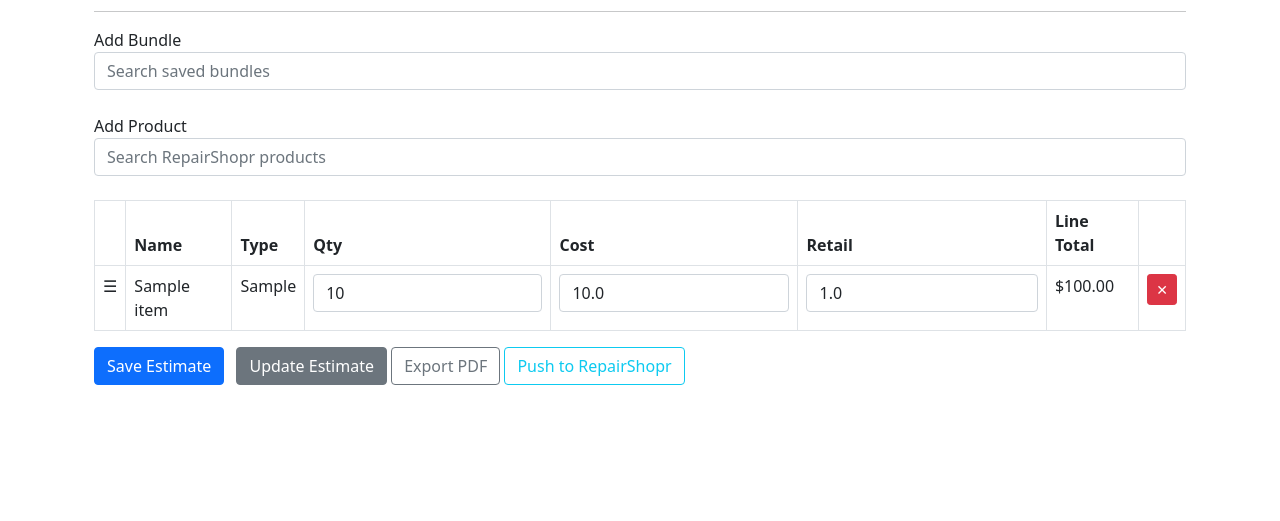
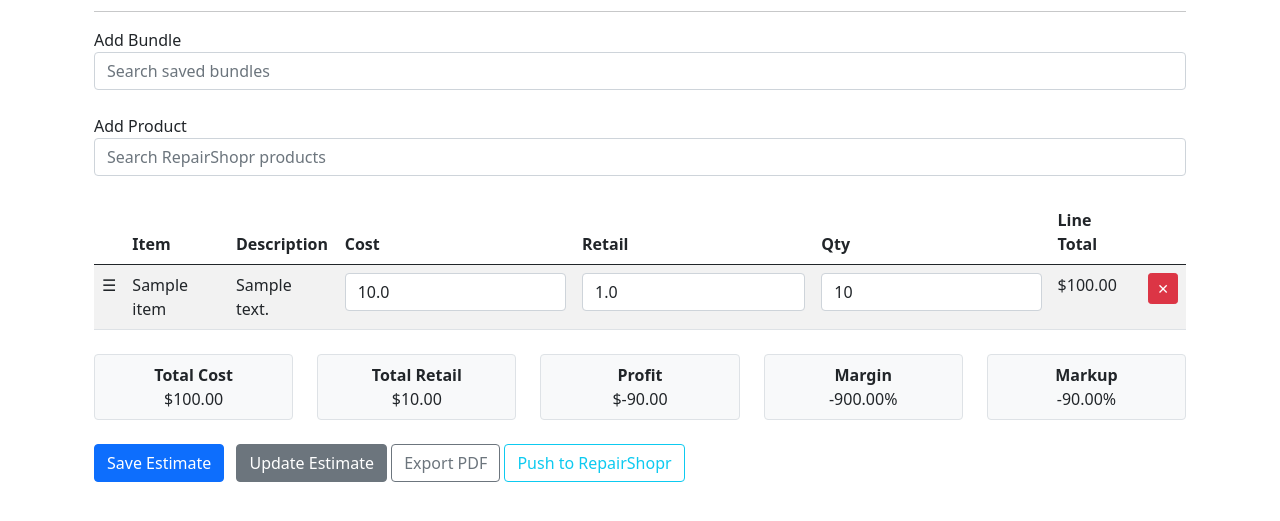
Before and after one commit to razenoth/bundles, a Flask app: page /estimates/1/edit in a window 1280 px wide. Shown: the part 149-670 px from the top of the page. Run offline with Flask 3, Linux system fonts and the light colour scheme; tables that the repository leaves empty hold one stand-in row (values such as "Sample post").

Commit message:
Revamp estimate item UI and totals

```diff
--- a/app/estimates/routes.py
+++ b/app/estimates/routes.py
@@ -48,7 +48,15 @@ def edit_estimate(estimate_id):
         return jsonify(success=True)
 
     top_items = EstimateItem.query.filter_by(estimate_id=est.id, parent_id=None).all()
-    return render_template('estimates/form.html', estimate=est, items=top_items)
+    total_cost   = sum(it.unit_price * it.quantity for it in top_items)
+    total_retail = sum(it.retail * it.quantity for it in top_items)
+    return render_template(
+        'estimates/form.html',
+        estimate=est,
+        items=top_items,
+        total_cost=total_cost,
+        total_retail=total_retail,
+    )
 
 
 @bp.route('/search-customer')
@@ -141,19 +149,21 @@ def add_estimate_item(estimate_id):
 
         return jsonify(
             parent={
-                'id'        : parent.id,
-                'name'      : parent.name,
-                'quantity'  : parent.quantity,
-                'unit_price': parent.unit_price,
-                'retail'    : parent.retail,
+                'id'         : parent.id,
+                'name'       : parent.name,
+                'description': parent.description,
+                'quantity'   : parent.quantity,
+                'unit_price' : parent.unit_price,
+                'retail'     : parent.retail,
             },
             items=[{
-                'id'        : i.id,
-                'name'      : i.name,
-                'quantity'  : i.quantity,
-                'unit_price': i.unit_price,
-                'retail'    : i.retail,
-                'parent_id' : i.parent_id
+                'id'         : i.id,
+                'name'       : i.name,
+                'description': i.description,
+                'quantity'   : i.quantity,
+                'unit_price' : i.unit_price,
+                'retail'     : i.retail,
+                'parent_id'  : i.parent_id
             } for i in items]
         )
 
--- a/app/templates/estimates/form.html
+++ b/app/templates/estimates/form.html
@@ -40,15 +40,15 @@
   </div>
 
   <!-- Line items with drag-and-drop -->
-  <table class="table table-bordered mt-3" id="items-table">
+  <table class="table table-striped mt-3" id="items-table">
     <thead>
       <tr>
         <th></th>
-        <th>Name</th>
-        <th>Type</th>
-        <th>Qty</th>
+        <th>Item</th>
+        <th>Description</th>
         <th>Cost</th>
         <th>Retail</th>
+        <th>Qty</th>
         <th>Line Total</th>
         <th></th>
       </tr>
@@ -56,13 +56,13 @@
     <tbody id="items-body">
       {% if items %}
         {% for it in items %}
-        <tr data-item-id="{{ it.id }}" class="draggable">
-          <td class="drag-handle">☰</td>
+        <tr data-item-id="{{ it.id }}" class="draggable{% if it.quantity == 0 %} table-danger{% endif %}" draggable="true">
+          <td>☰</td>
           <td>{{ it.name }}</td>
-          <td>{{ it.type }}</td>
-          <td><input type="number" class="form-control qty" value="{{ it.quantity }}"></td>
+          <td>{{ it.description or '' }}</td>
           <td><input type="number" class="form-control unit-price" step="0.01" value="{{ it.unit_price }}"></td>
           <td><input type="number" class="form-control retail" step="0.01" value="{{ it.retail }}"></td>
+          <td><input type="number" class="form-control qty" value="{{ it.quantity }}"></td>
           <td class="line-total">${{ '%.2f'|format(it.quantity * it.unit_price) }}</td>
           <td>
             {% if it.type=='bundle' %}
@@ -73,13 +73,13 @@
         </tr>
         {% if it.type=='bundle' %}
         {% for sub in it.children %}
-        <tr data-parent-id="{{ it.id }}" class="bundle-item draggable">
-          <td class="drag-handle">☰</td>
-          <td class="pl-4">{{ sub.name }}</td>
-          <td>item</td>
-          <td><input type="number" class="form-control qty" value="{{ sub.quantity }}"></td>
+        <tr data-parent-id="{{ it.id }}" class="bundle-item draggable{% if sub.quantity == 0 %} table-danger{% endif %}" draggable="true">
+          <td>☰</td>
+          <td class="ps-4">{{ sub.name }}</td>
+          <td>{{ sub.description or '' }}</td>
           <td><input type="number" class="form-control unit-price" step="0.01" value="{{ sub.unit_price }}"></td>
           <td><input type="number" class="form-control retail" step="0.01" value="{{ sub.retail }}"></td>
+          <td><input type="number" class="form-control qty" value="{{ sub.quantity }}"></td>
           <td class="line-total">${{ '%.2f'|format(sub.quantity * sub.unit_price) }}</td>
           <td><button class="btn btn-sm btn-danger remove-item">✕</button></td>
         </tr>
@@ -88,10 +88,52 @@
         {% endfor %}
       {% endif %}
     </tbody>
-    <tfoot>
-      <!-- totals rows unchanged -->
-    </tfoot>
   </table>
+
+  <div class="row mt-4" id="estimate-summary">
+    <div class="col-md mb-2">
+      <div class="border rounded p-2 text-center bg-light">
+        <div class="fw-bold">Total Cost</div>
+        <div>$<span id="total-cost">{{ '%.2f'|format(total_cost or 0) }}</span></div>
+      </div>
+    </div>
+    <div class="col-md mb-2">
+      <div class="border rounded p-2 text-center bg-light">
+        <div class="fw-bold">Total Retail</div>
+        <div>$<span id="total-retail">{{ '%.2f'|format(total_retail or 0) }}</span></div>
+      </div>
+    </div>
+    <div class="col-md mb-2">
+      <div class="border rounded p-2 text-center bg-light">
+        <div class="fw-bold">Profit</div>
+        <div>$<span id="total-profit">{{ '%.2f'|format((total_retail or 0) - (total_cost or 0)) }}</span></div>
+      </div>
+    </div>
+    <div class="col-md mb-2">
+      <div class="border rounded p-2 text-center bg-light">
+        <div class="fw-bold">Margin</div>
+        <div><span id="margin-percent">
+          {% if total_retail %}
+            {{ '%.2f'|format(((total_retail - total_cost) / total_retail) * 100) }}%
+          {% else %}
+            0.00%
+          {% endif %}
+        </span></div>
+      </div>
+    </div>
+    <div class="col-md mb-2">
+      <div class="border rounded p-2 text-center bg-light">
+        <div class="fw-bold">Markup</div>
+        <div><span id="markup-percent">
+          {% if total_cost %}
+            {{ '%.2f'|format(((total_retail - total_cost) / total_cost) * 100) }}%
+          {% else %}
+            0.00%
+          {% endif %}
+        </span></div>
+      </div>
+    </div>
+  </div>
 
   <!-- Save/Export/Push buttons unchanged -->
   <div class="mt-3">
--- a/static/js/estimates.js
+++ b/static/js/estimates.js
@@ -199,6 +199,7 @@ bsSug.addEventListener('click', async e => {
     await addItem(data);
     psSug.innerHTML = '';
     psIn.value     = '';
+    if (psAbort) psAbort.abort();
   });
 
   // --- Add line item via AJAX ---
@@ -217,17 +218,14 @@ bsSug.addEventListener('click', async e => {
       const parentData = { ...payload.parent, type: 'bundle' };
       const parentRow  = buildRow(parentData);
       body.appendChild(parentRow);
-      attachDragHandlers(parentRow);
       payload.items.forEach(it => {
         const childData = { ...it, type: 'item' };
         const childRow  = buildRow(childData, parentData.id);
         body.appendChild(childRow);
-        attachDragHandlers(childRow);
       });
     } else {
       const row = buildRow({ ...data, id: payload.item_id, type: data.type });
       body.appendChild(row);
-      attachDragHandlers(row);
     }
     recalc();
   }
@@ -253,11 +251,11 @@ bsSug.addEventListener('click', async e => {
     nameTd.textContent = data.name;
     tr.appendChild(nameTd);
 
-    const typeTd = document.createElement('td');
-    typeTd.textContent = data.type;
-    tr.appendChild(typeTd);
+    const descTd = document.createElement('td');
+    descTd.textContent = data.description || '';
+    tr.appendChild(descTd);
 
-    for (let field of ['quantity', 'unit_price', 'retail']) {
+    for (let field of ['unit_price', 'retail', 'quantity']) {
       const td  = document.createElement('td');
       const inp = document.createElement('input');
       inp.type      = 'number';
@@ -286,6 +284,7 @@ bsSug.addEventListener('click', async e => {
     actTd.appendChild(remBtn);
     tr.appendChild(actTd);
 
+    tr.classList.toggle('table-danger', (+data.quantity || 0) === 0);
     return tr;
   }
 
@@ -299,13 +298,19 @@ bsSug.addEventListener('click', async e => {
       const r = +row.querySelector('.retail').value || 0;
       const lt = q * c;
       row.querySelector('.line-total').textContent = `$${lt.toFixed(2)}`;
+      row.classList.toggle('table-danger', q === 0);
       if (row.dataset.parentId) return; // child rows don't count toward totals
       totalCost   += lt;
       totalRetail += q * r;
     });
-    document.getElementById('total-cost').textContent   = `$${totalCost.toFixed(2)}`;
-    document.getElementById('total-retail').textContent = `$${totalRetail.toFixed(2)}`;
-    document.getElementById('total-profit').textContent = `$${(totalRetail - totalCost).toFixed(2)}`;
+    const profit = totalRetail - totalCost;
+    const markup = totalCost   > 0 ? (profit / totalCost   * 100) : 0;
+    const margin = totalRetail > 0 ? (profit / totalRetail * 100) : 0;
+    document.getElementById('total-cost').textContent    = totalCost.toFixed(2);
+    document.getElementById('total-retail').textContent  = totalRetail.toFixed(2);
+    document.getElementById('total-profit').textContent  = profit.toFixed(2);
+    document.getElementById('markup-percent').textContent= markup.toFixed(2) + '%';
+    document.getElementById('margin-percent').textContent= margin.toFixed(2) + '%';
   }
 
   // --- Inline edit, remove, toggle handlers ---
@@ -344,25 +349,21 @@ bsSug.addEventListener('click', async e => {
   });
 
   // --- Drag & drop setup ---
-  function attachDragHandlers(row) {
-    row.addEventListener('dragstart', e => {
-      e.dataTransfer.effectAllowed = 'move';
-      e.dataTransfer.setData('text/plain', null);
-      window.dragSrc = row;
-    });
-    row.addEventListener('dragover', e => {
-      e.preventDefault();
-    });
-    row.addEventListener('drop', e => {
-      e.stopPropagation();
-      const src = window.dragSrc;
-      if (src && src !== row) {
-        row.parentNode.insertBefore(src, row.nextSibling);
-      }
-    });
-  }
-  document.querySelectorAll('#items-body .draggable')
-    .forEach(r => attachDragHandlers(r));
+  let draggedRow;
+  body.addEventListener('dragstart', e => {
+    draggedRow = e.target.closest('tr');
+  });
+  body.addEventListener('dragover', e => {
+    e.preventDefault();
+    const target = e.target.closest('tr');
+    if (!target || target === draggedRow) return;
+    const rect = target.getBoundingClientRect();
+    const next = (e.clientY - rect.top) / rect.height > 0.5;
+    body.insertBefore(draggedRow, next ? target.nextSibling : target);
+  });
+  body.addEventListener('dragend', () => {
+    draggedRow = null;
+  });
 
   // Initial calculation
   recalc();
```
